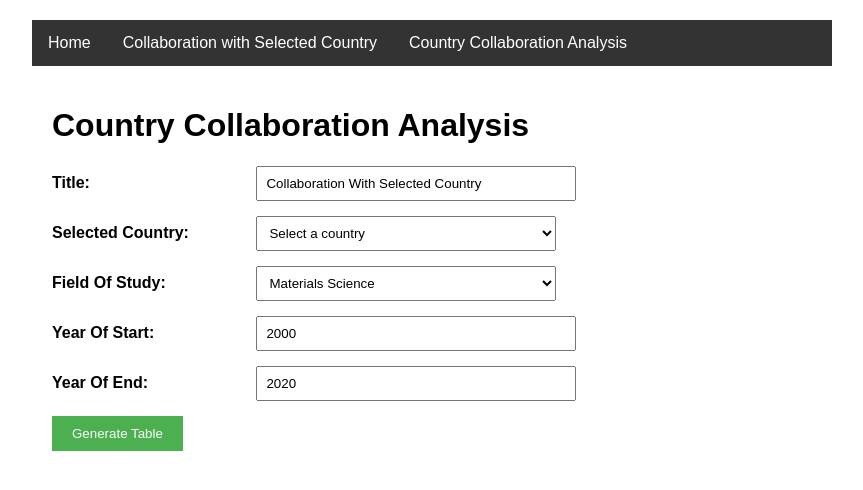
After one commit to Jhoope11/OAGProject, a Flask app: page /collab-table-form in a window 1280 px wide. The commit adds this page. Shown: the top 490 px of the page, without its empty margins (208-1071 px from the left). Run offline with Flask 3, Linux system fonts and the light colour scheme.

Commit message:
Web app stuff

```diff
--- /dev/null
+++ b/Templates/base.html
@@ -0,0 +1,18 @@
+<!DOCTYPE html>
+<html>
+<head>
+    <title>{% block title %}{% endblock %}</title>
+    <link rel="stylesheet" href="{{ url_for('static', filename='styles.css') }}">
+</head>
+<body>
+    <div class="navbar">
+        <a href="{{ url_for('base') }}">Home</a>
+        <a href="{{ url_for('collab_table_form') }}">Collaboration with Selected Country</a>
+        <a href="{{ url_for('collab_with_selected_country') }}">Country Collaboration Analysis</a>
+    </div>
+
+    <div class="content">
+        {% block content %}{% endblock %}
+    </div>
+</body>
+</html>
--- /dev/null
+++ b/Templates/collabTableForm.html
@@ -0,0 +1,73 @@
+{% extends "base.html" %}
+
+{% block title %}Country Collaboration Analysis{% endblock %}
+
+{% block content %}
+    <style>
+        body {
+            font-family: Arial, sans-serif;
+            max-width: 800px;
+            margin: 0 auto;
+            padding: 20px;
+        }
+        .form-group {
+            margin-bottom: 15px;
+        }
+        label {
+            display: inline-block;
+            width: 200px;
+            font-weight: bold;
+        }
+        input, select {
+            padding: 8px;
+            width: 300px;
+        }
+        button {
+            padding: 10px 20px;
+            background-color: #4CAF50;
+            color: white;
+            border: none;
+            cursor: pointer;
+        }
+    </style>
+    <div>
+        <h1>Country Collaboration Analysis</h1>
+        <form method="post" action="{{ url_for('collaboration_table') }}">
+            <div class="form-group">
+                <label for="Title">Title:</label>
+                <input type="text" id="Title" name="Title" value="Collaboration With Selected Country" required>
+            </div>
+
+            <div class="form-group">
+                <label for="SelectedCountry">Selected Country:</label>
+                <select id="SelectedCountry" name="SelectedCountry" required>
+                    <option value="">Select a country</option>
+                    {% for country in countries %}
+                    <option value="{{ country }}">{{ country }}</option>
+                    {% endfor %}
+                </select>
+            </div>
+
+            <div class="form-group">
+                <label for="FieldOfStudy">Field Of Study:</label>
+                <select id="FieldOfStudy" name="FieldOfStudy">
+                    {% for field in fields_of_study %}
+                    <option value="{{ field }}">{{ field|title }}</option>
+                    {% endfor %}
+                </select>
+            </div>
+
+            <div class="form-group">
+                <label for="YearOfStart">Year Of Start:</label>
+                <input type="number" id="YearOfStart" name="YearOfStart" min="1900" max="2099" value="2000" required>
+            </div>
+
+            <div class="form-group">
+                <label for="YearOfEnd">Year Of End:</label>
+                <input type="number" id="YearOfEnd" name="YearOfEnd" min="1900" max="2099" value="2020" required>
+            </div>
+
+            <button type="submit">Generate Table</button>
+        </form>
+    </div>
+{% endblock %}
--- a/app.py
+++ b/app.py
@@ -2,7 +2,6 @@ from flask import Flask, render_template, request
 import matplotlib.pyplot as plt
 import io
 import base64
-import tkinter as tk
 import os
 import csv
 from collections import defaultdict
@@ -397,10 +396,20 @@ def create_graph(metrics, title):
 
     # Convert to base64 for HTML embedding
     return base64.b64encode(buffer.getvalue()).decode('utf-8')
+@app.route('/')
+def base():
+    return render_template('base.html')
 
+@app.route('/collab-table-form')
+def collab_table_form():
+    return render_template('collabTableForm.html', fields_of_study = FIELDS_OF_STUDY, countries = COUNTRIES_ISO)
 
-@app.route('/', methods=['GET', 'POST'])
-def index():
+@app.route('/collab-with-selected-country')
+def collab_with_selected_country():
+    return render_template('collabWithSelectedCountryForm.html', fields_of_study = FIELDS_OF_STUDY, countries = COUNTRIES_ISO)
+
+@app.route('/researchCollabAnalyzerForm', methods=['GET', 'POST'])
+def researchCollabAnalyzerForm():
     citations_data = []
 
     if request.method == 'POST':
@@ -441,15 +450,160 @@ def index():
         # Generate visualization
         graph = create_graph(metrics, form_data['TitleOfChart'])
 
-        return render_template('result.html',
+        return render_template('collabWithSelectedCountryResults.html',
                             graph=graph,
                             form_data=form_data,
                             metrics=metrics)
     else:
         # For GET request, show form with default values
-        return render_template('index.html',
+        return render_template('collabWithSelectedCountryForm.html',
                             countries=sorted(COUNTRIES_ISO.keys()),
                             fields_of_study=FIELDS_OF_STUDY)
 
+def analyze_country_collaborations(data, selected_country, field_of_study, year_start, year_end):
+    """Analyze collaborations between selected country and others across time periods"""
+    # Define time periods
+    time_periods = [
+        (year_start, year_start + 5),
+        (year_start + 6, year_start + 10),
+        (year_start + 11, year_start + 15),
+        (year_start + 16, year_end)
+    ]
+
+    # Filter data for selected country and field
+    filtered_data = []
+    for citation in data:
+        # Check if citation is valid
+        if not isinstance(citation, dict):
+            continue
+
+        # Check year
+        try:
+            year = int(citation.get('Year', 0))
+            if not (year_start <= year <= year_end):
+                continue
+        except (ValueError, TypeError):
+            continue
+
+        # Check field of study if specified
+        if field_of_study and field_of_study.lower() != 'all':
+            fields = citation.get('Fields', '').split('|')
+            if field_of_study.lower() not in [f.lower() for f in fields]:
+                continue
+
+        # Check if selected country is in authors
+        authors = citation.get('Authors', [])
+        has_selected_country = any(
+            isinstance(author, dict) and
+            author.get('AuthCountryISO') == COUNTRIES_ISO.get(selected_country, '')
+            for author in authors
+        )
+
+        if has_selected_country:
+            filtered_data.append(citation)
+
+    # Count collaborations by country and time period
+    results = defaultdict(lambda: defaultdict(int))
+    total_collaborations = 0
+
+    for citation in filtered_data:
+        try:
+            year = int(citation.get('Year', 0))
+            authors = citation.get('Authors', [])
+
+            # Get all collaborating countries (excluding selected country)
+            collaborating_countries = set()
+            for author in authors:
+                if isinstance(author, dict):
+                    country_iso = author.get('AuthCountryISO')
+                    if country_iso and country_iso != COUNTRIES_ISO.get(selected_country, ''):
+                        # Find country name from ISO code
+                        country_name = next(
+                            (name for name, iso in COUNTRIES_ISO.items() if iso == country_iso),
+                            country_iso  # fallback to ISO code if name not found
+                        )
+                        collaborating_countries.add(country_name)
+
+            # Assign to time period
+            period = None
+            for i, (start, end) in enumerate(time_periods):
+                if start <= year <= end:
+                    period = i
+                    break
+
+            if period is not None:
+                for country in collaborating_countries:
+                    results[country][period] += 1
+                    results[country]['total'] += 1
+                    total_collaborations += 1
+        except (ValueError, TypeError):
+            continue
+
+    # Convert to sorted list of dictionaries for the table
+    sorted_countries = sorted(results.items(), key=lambda x: x[1]['total'], reverse=True)
+
+    table_data = []
+    for country, counts in sorted_countries:
+        row = {'Country': country}
+        for i in range(len(time_periods)):
+            row[f'{time_periods[i][0]}-{time_periods[i][1]}'] = counts.get(i, 0)
+        row['Total'] = counts.get('total', 0)
+        row['Percent'] = (counts.get('total', 0) / total_collaborations * 100) if total_collaborations > 0 else 0
+        table_data.append(row)
+
+    return table_data
+
+
+@app.route('/collabTableResults', methods=['GET', 'POST'])
+def collaboration_table():
+    if request.method == 'POST':
+        # Get form data
+        form_data = {
+            'Title': request.form.get('Title', 'Collaboration With Selected Country'),
+            'SelectedCountry': request.form.get('SelectedCountry', ''),
+            'FieldOfStudy': request.form.get('FieldOfStudy', 'all'),
+            'YearOfStart': int(request.form.get('YearOfStart', 2000)),
+            'YearOfEnd': int(request.form.get('YearOfEnd', 2020))
+        }
+
+        # Load data
+        citations_data = []
+        start_year = form_data['YearOfStart']
+        end_year = form_data['YearOfEnd']
+
+        current_year = start_year
+        while current_year <= end_year:
+            citation_path = os.path.join('years', f"{current_year}.csv")
+            if os.path.exists(citation_path):
+                citations_data.extend(load_citations_data(citation_path))
+            current_year += 1
+
+        # Analyze data
+        table_data = analyze_country_collaborations(
+            citations_data,
+            form_data['SelectedCountry'],
+            form_data['FieldOfStudy'],
+            form_data['YearOfStart'],
+            form_data['YearOfEnd']
+        )
+
+        # Get time period labels
+        time_periods = [
+            f"{form_data['YearOfStart']}-{form_data['YearOfStart']+5}",
+            f"{form_data['YearOfStart']+6}-{form_data['YearOfStart']+10}",
+            f"{form_data['YearOfStart']+11}-{form_data['YearOfStart']+15}",
+            f"{form_data['YearOfStart']+16}-{form_data['YearOfEnd']}"
+        ]
+
+        return render_template('collabTableResults.html',
+                            form_data=form_data,
+                            table_data=table_data,
+                            time_periods=time_periods)
+    else:
+        return render_template('collabTableForm.html',
+                            countries=sorted(COUNTRIES_ISO.keys()),
+                            fields_of_study=['all'] + FIELDS_OF_STUDY)
+
+
 if __name__ == '__main__':
     app.run(debug=True)
--- /dev/null
+++ b/static/styles.css
@@ -0,0 +1,24 @@
+body {
+    font-family: Arial, sans-serif;
+    margin: 0;
+    padding: 0;
+}
+.navbar {
+    background-color: #333;
+    overflow: hidden;
+}
+.navbar a {
+    float: left;
+    display: block;
+    color: white;
+    text-align: center;
+    padding: 14px 16px;
+    text-decoration: none;
+}
+.navbar a:hover {
+    background-color: #ddd;
+    color: black;
+}
+.content {
+    padding: 20px;
+}
```
Also changed, not shown: Templates/collabTableResults.html (added, +87 -0 lines), Templates/collabWithSelectedCountryForm.html (renamed from Templates/index.html, +9 -12 lines), Templates/collabWithSelectedCountryResults.html (renamed from Templates/result.html, +8 -10 lines).
